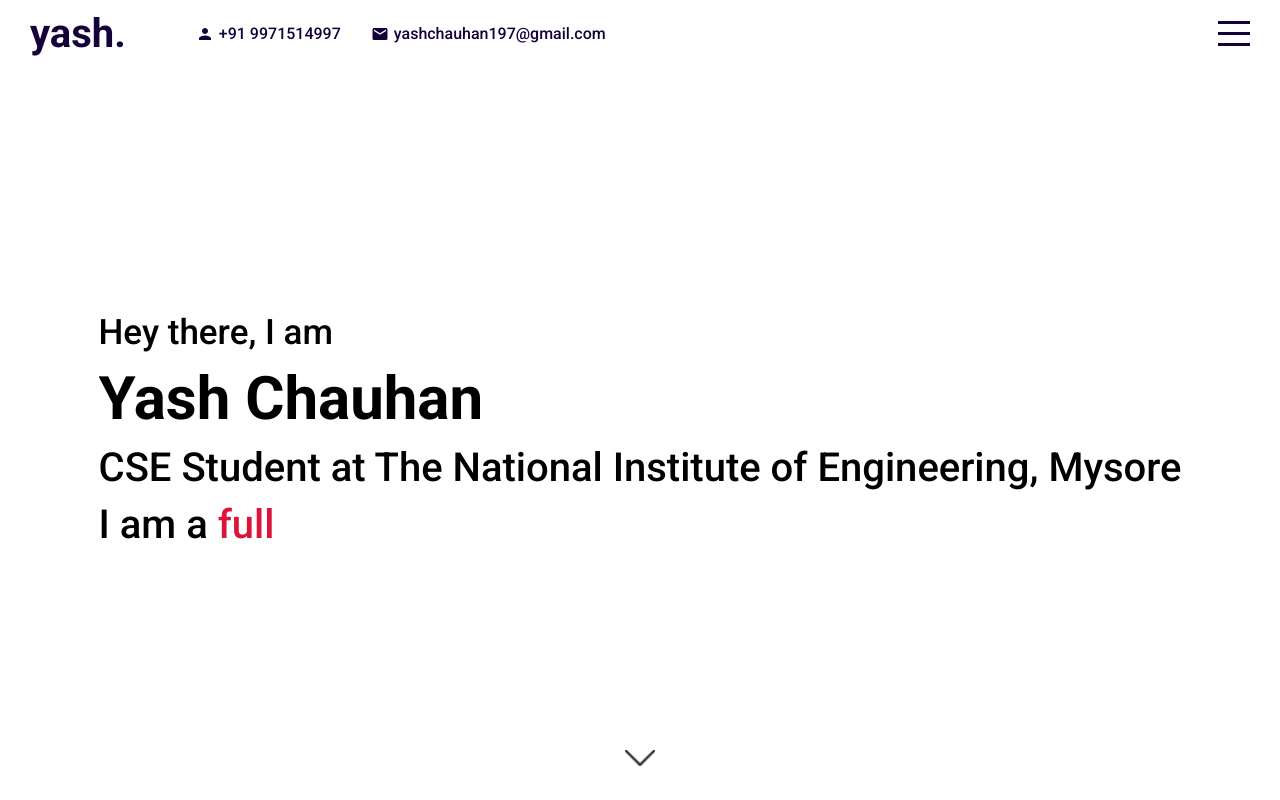
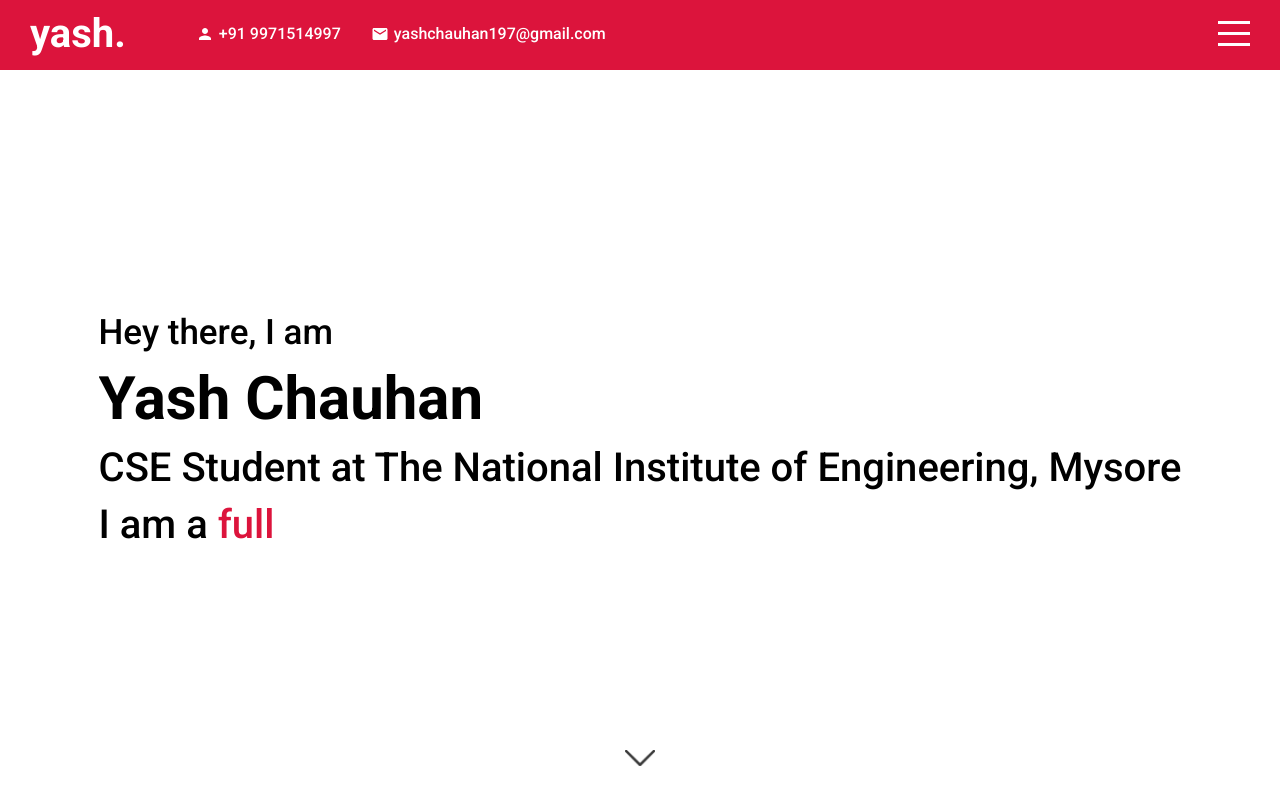
Before and after one commit to yash3001/yash30, a React (Create React App) app: page / in a window 1280 px wide. Built offline with nearby package versions, Linux system fonts and the light colour scheme.

Commit message:
top bar color change

```diff
--- a/src/components/Topbar/topbar.scss
+++ b/src/components/Topbar/topbar.scss
@@ -3,8 +3,8 @@
 .topbar {
   width: 100%;
   height: 70px;
-  background-color: white;
-  color: $mainColor;
+  background-color: crimson;
+  color: white;
   position: fixed;
   top: 0;
   z-index: 3;
@@ -57,7 +57,7 @@
         span {
           width: 100%;
           height: 3px;
-          background-color: $mainColor;
+          background-color: white;
           transform-origin: left;
           transition: all 0.5s ease;
         }
```
